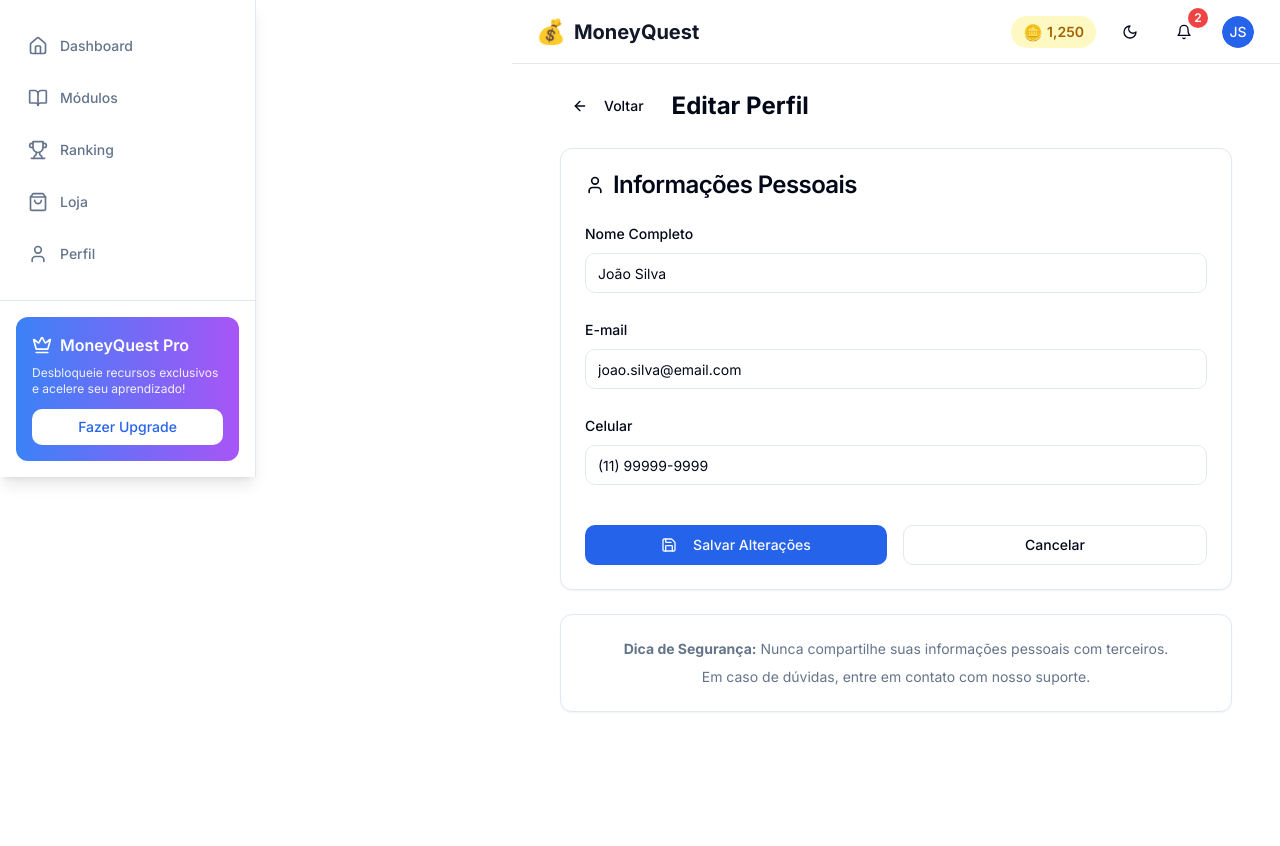
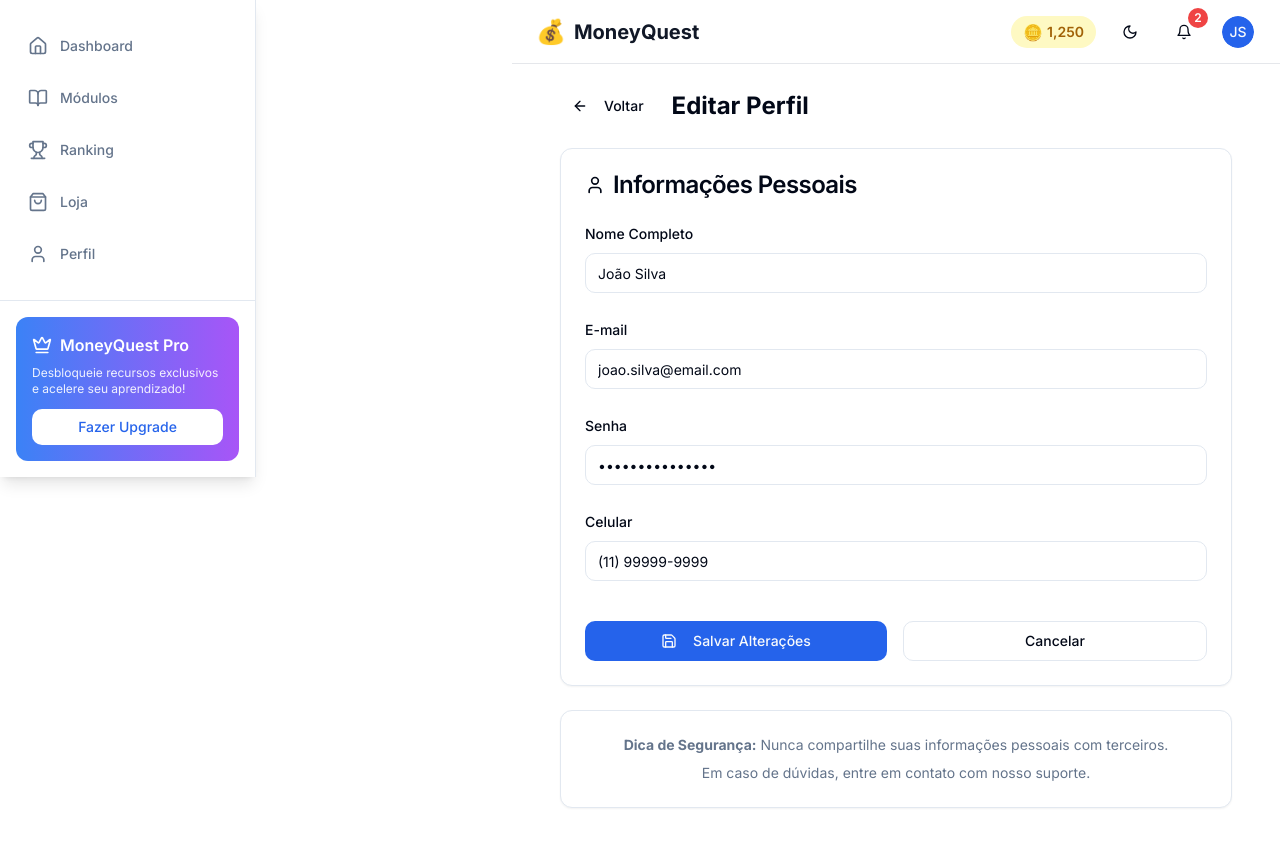
Before and after one commit to ThalesOliveira100/MoneyQuestPro, a React (Vite) app in the folder client/: page /profile/edit in a window 1280 px wide. Shown: the top 846 px of the page. Built offline with nearby package versions, Linux system fonts and the light colour scheme.

Commit message:
feat(profile): add password field to edit profile form and user type

```diff
--- a/client/src/data/mockData.ts
+++ b/client/src/data/mockData.ts
@@ -5,6 +5,7 @@ export const user: User = {
   id: "1",
   name: "João Silva",
   email: "joao.silva@email.com",
+  password: "hashed_password",
   avatar: "👨‍💼",
   level: 5,
   xp: 2450,
--- a/client/src/pages/EditProfile.tsx
+++ b/client/src/pages/EditProfile.tsx
@@ -21,6 +21,7 @@ import { mockUser } from '@/data/mockData';
 const editProfileSchema = z.object({
   name: z.string().min(2, 'Nome deve ter pelo menos 2 caracteres'),
   email: z.string().email('E-mail inválido'),
+  password: z.string().min(6, 'Senha deve ter pelo menos 6 caracteres').optional(),
   phone: z.string().regex(/^\(\d{2}\)\s\d{4,5}-\d{4}$/, 'Telefone deve estar no formato (XX) XXXXX-XXXX')
 });
 
@@ -35,6 +36,7 @@ const EditProfile = () => {
     defaultValues: {
       name: mockUser.name,
       email: mockUser.email,
+      password: mockUser.password || '',
       phone: '(11) 99999-9999' // Mock phone number
     }
   });
@@ -126,6 +128,25 @@ const EditProfile = () => {
 
                 <FormField
                   control={form.control}
+                  name="password"
+                  render={({ field }) => (
+                    <FormItem>
+                      <FormLabel>Senha</FormLabel>
+                      <FormControl>
+                        <Input
+                          type="password"
+                          placeholder="Nova senha"
+                          {...field}
+                          className="bg-background"
+                        />
+                      </FormControl>
+                      <FormMessage />
+                    </FormItem>
+                  )}
+                />
+
+                <FormField
+                  control={form.control}
                   name="phone"
                   render={({ field }) => (
                     <FormItem>
--- a/client/src/types/index.ts
+++ b/client/src/types/index.ts
@@ -3,6 +3,7 @@ export interface User {
   id: string;
   name: string;
   email: string;
+  password?: string;
   avatar: string;
   level: number;
   xp: number;
```
